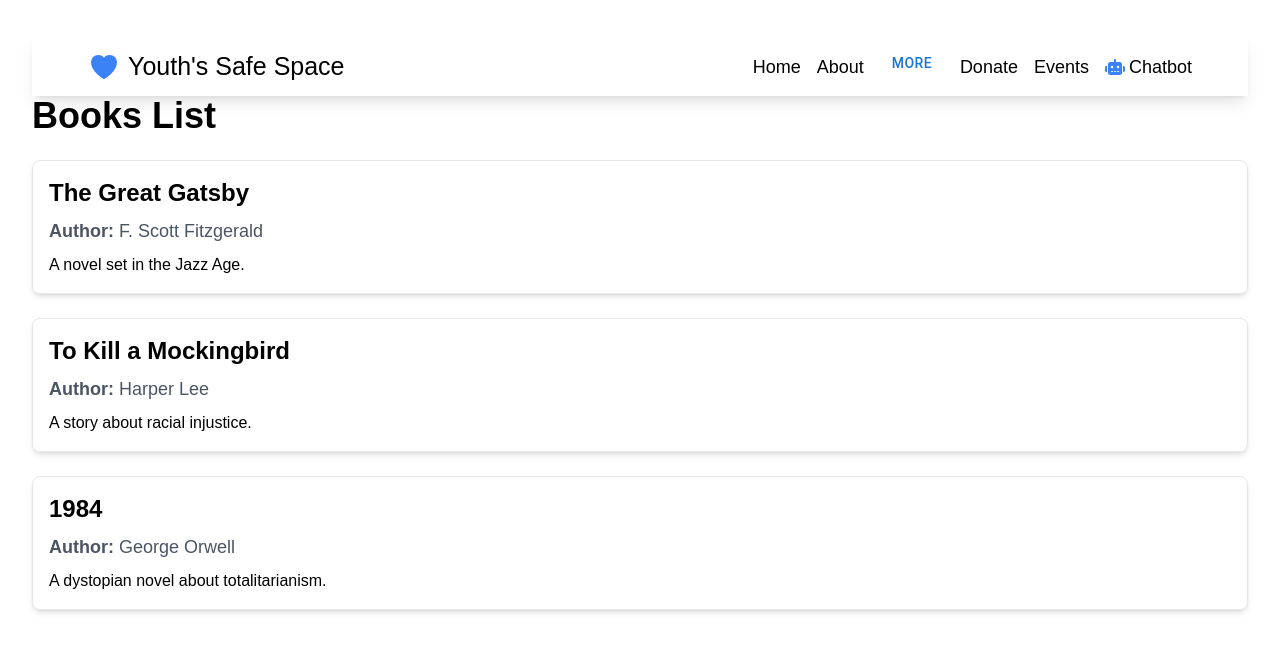
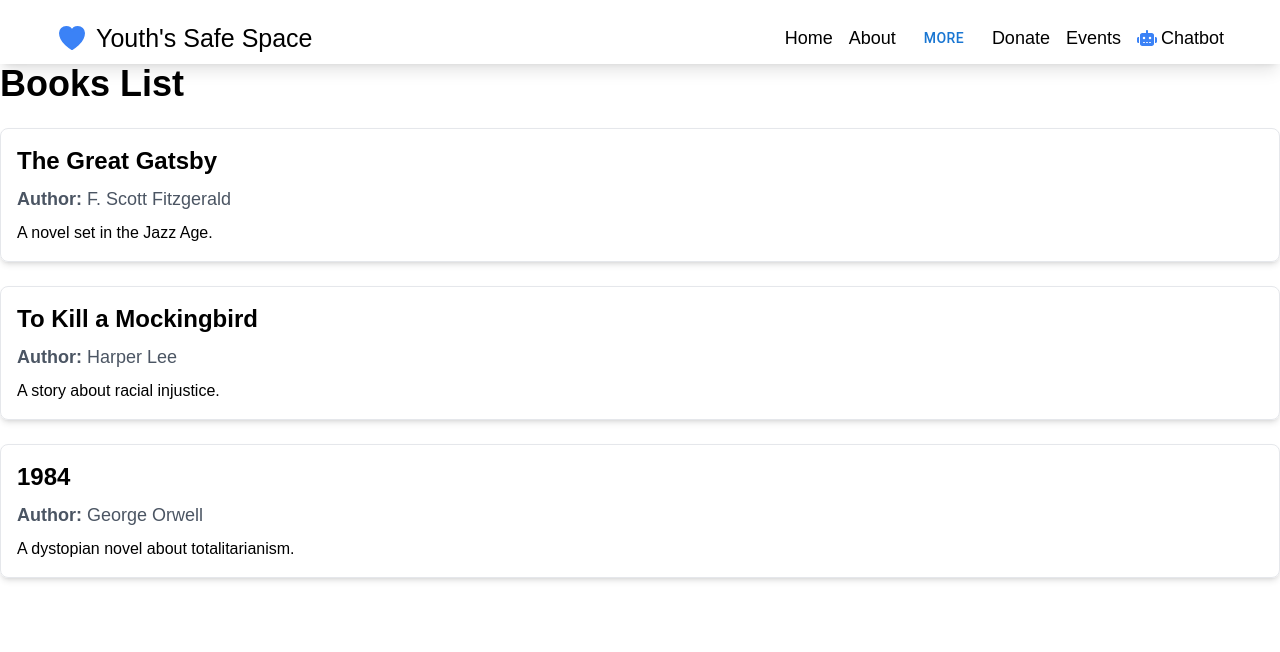
Before and after one commit to Jerryvic911/Justice, a Next.js app: page /Books in a window 1280 px wide. Shown: the top 652 px of the page. Built offline with nearby package versions, Linux system fonts and the light colour scheme.

Commit message:
removed total amount and total amount transfered

```diff
--- a/src/app/Books/[bookId]/page.jsx
+++ b/src/app/Books/[bookId]/page.jsx
@@ -1,28 +1,66 @@
 "use client";
-import { useState } from 'react';
+import { useState } from "react";
 import Navbar from "../../components/Navbar";
-import booksData from '../../../data/books.data.json';
+import booksData from "../../../data/books.data.json";
 
 export default function BookDetails({ params }) {
   const [book] = useState(() => {
     // Gets the book with an ID that matches the one specified in the URL.
-    return booksData.find(book => book.id === Number(params.bookId))
+    return booksData.find((book) => book.id === Number(params.bookId));
   });
 
   return (
-    <main className="p-8 h-fit">
+    <main className="">
       <Navbar />
       <section>
-        <h1 className='mb-6 font-bold text-3xl text-gray-800'>{book.title}</h1>
-        <span className='inline-block mb-6 font-light italic capitalize'>{book.author}</span>
-        <p className='tracking-wider'>{book.description} <br />
-        Lorem ipsum dolor sit amet, consectetur adipiscing elit. Maecenas ac elit quis sapien pharetra eleifend in vitae libero. Nulla et blandit sapien. Etiam cursus tellus velit, id vestibulum ipsum mattis id. Vivamus consequat mi ac ipsum bibendum, vel dignissim ante pharetra. Fusce luctus est consectetur, interdum ipsum et, ultricies nisi. Suspendisse nibh risus, efficitur vel luctus vitae, maximus at elit. Cras accumsan libero in dolor commodo volutpat. In eget neque ut lacus auctor interdum. Donec sit amet mi non magna molestie porttitor. Ut sed augue ac ante tincidunt feugiat. Suspendisse blandit tristique ligula, non tempor ex commodo eget. Aliquam bibendum massa tortor, sed molestie massa consequat et. Donec lacus mauris, lobortis ac fringilla nec, rutrum et lorem. Nam sodales placerat fermentum. Lorem ipsum dolor sit amet, consectetur adipiscing elit. Nunc consequat semper sapien, sit amet aliquet nisi consectetur quis.
-
-Quisque sit amet leo ac velit finibus malesuada vestibulum et diam. Mauris vehicula enim nunc. Vestibulum congue lacinia nunc vitae eleifend. Ut ornare nisl eget quam iaculis facilisis. Vivamus efficitur nunc at velit dapibus, non tempus tortor dictum. Curabitur nisi tortor, tempus at nibh eu, venenatis commodo nisi. Sed sollicitudin dictum justo, eget semper turpis condimentum a. Aenean viverra venenatis tempor. Vivamus id sapien eu ante porttitor condimentum ac eleifend urna.
-
-Quisque non suscipit dui. Sed sit amet aliquet dolor, et facilisis est. Nullam laoreet posuere auctor. Donec nibh eros, luctus ut sapien quis, auctor auctor massa. Phasellus quis justo lacus. Morbi eget vulputate ante. Etiam rutrum nisl purus, eu gravida velit iaculis non. Vestibulum faucibus quis justo vitae condimentum. Pellentesque in fermentum ante, at interdum tortor. Sed malesuada risus nec ligula ornare, non dapibus turpis interdum. Aenean orci purus, consectetur eget mauris ac, porttitor eleifend urna. Sed eget bibendum nisi.
-
-Sed a efficitur mi. Nulla congue ex urna, sit amet dapibus lorem sagittis et. Nullam pulvinar ullamcorper tempor. Praesent auctor elit at bibendum cursus. Aliquam eget feugiat felis. Etiam egestas laoreet arcu in pellentesque. Maecenas condimentum, sapien quis vestibulum efficitur, quam urna sodales tortor, vitae iaculis odio risus nec orci. Maecenas sollicitudin, lacus eu eleifend euismod, erat libero suscipit quam, eget egestas ante risus a tellus. Cras sodales ipsum libero, quis vulputate massa mattis id. Donec iaculis ultricies semper. Vestibulum sit amet enim facilisis, vulputate libero sit amet, cursus massa. Pellentesque et odio sem. Ut varius eros nunc, et rhoncus ante dignissim et. Donec et sapien fringilla, malesuada lacus et, placerat erat.</p>
+        <h1 className="mb-6 font-bold text-3xl text-gray-800">{book.title}</h1>
+        <span className="inline-block mb-6 font-light italic capitalize">
+          {book.author}
+        </span>
+        <p className="tracking-wider">
+          {book.description} <br />
+          Lorem ipsum dolor sit amet, consectetur adipiscing elit. Maecenas ac
+          elit quis sapien pharetra eleifend in vitae libero. Nulla et blandit
+          sapien. Etiam cursus tellus velit, id vestibulum ipsum mattis id.
+          Vivamus consequat mi ac ipsum bibendum, vel dignissim ante pharetra.
+          Fusce luctus est consectetur, interdum ipsum et, ultricies nisi.
+          Suspendisse nibh risus, efficitur vel luctus vitae, maximus at elit.
+          Cras accumsan libero in dolor commodo volutpat. In eget neque ut lacus
+          auctor interdum. Donec sit amet mi non magna molestie porttitor. Ut
+          sed augue ac ante tincidunt feugiat. Suspendisse blandit tristique
+          ligula, non tempor ex commodo eget. Aliquam bibendum massa tortor, sed
+          molestie massa consequat et. Donec lacus mauris, lobortis ac fringilla
+          nec, rutrum et lorem. Nam sodales placerat fermentum. Lorem ipsum
+          dolor sit amet, consectetur adipiscing elit. Nunc consequat semper
+          sapien, sit amet aliquet nisi consectetur quis. Quisque sit amet leo
+          ac velit finibus malesuada vestibulum et diam. Mauris vehicula enim
+          nunc. Vestibulum congue lacinia nunc vitae eleifend. Ut ornare nisl
+          eget quam iaculis facilisis. Vivamus efficitur nunc at velit dapibus,
+          non tempus tortor dictum. Curabitur nisi tortor, tempus at nibh eu,
+          venenatis commodo nisi. Sed sollicitudin dictum justo, eget semper
+          turpis condimentum a. Aenean viverra venenatis tempor. Vivamus id
+          sapien eu ante porttitor condimentum ac eleifend urna. Quisque non
+          suscipit dui. Sed sit amet aliquet dolor, et facilisis est. Nullam
+          laoreet posuere auctor. Donec nibh eros, luctus ut sapien quis, auctor
+          auctor massa. Phasellus quis justo lacus. Morbi eget vulputate ante.
+          Etiam rutrum nisl purus, eu gravida velit iaculis non. Vestibulum
+          faucibus quis justo vitae condimentum. Pellentesque in fermentum ante,
+          at interdum tortor. Sed malesuada risus nec ligula ornare, non dapibus
+          turpis interdum. Aenean orci purus, consectetur eget mauris ac,
+          porttitor eleifend urna. Sed eget bibendum nisi. Sed a efficitur mi.
+          Nulla congue ex urna, sit amet dapibus lorem sagittis et. Nullam
+          pulvinar ullamcorper tempor. Praesent auctor elit at bibendum cursus.
+          Aliquam eget feugiat felis. Etiam egestas laoreet arcu in
+          pellentesque. Maecenas condimentum, sapien quis vestibulum efficitur,
+          quam urna sodales tortor, vitae iaculis odio risus nec orci. Maecenas
+          sollicitudin, lacus eu eleifend euismod, erat libero suscipit quam,
+          eget egestas ante risus a tellus. Cras sodales ipsum libero, quis
+          vulputate massa mattis id. Donec iaculis ultricies semper. Vestibulum
+          sit amet enim facilisis, vulputate libero sit amet, cursus massa.
+          Pellentesque et odio sem. Ut varius eros nunc, et rhoncus ante
+          dignissim et. Donec et sapien fringilla, malesuada lacus et, placerat
+          erat.
+        </p>
       </section>
     </main>
   );
--- a/src/app/Books/page.jsx
+++ b/src/app/Books/page.jsx
@@ -9,7 +9,7 @@ export default function BooksPage() {
   const router = useRouter();
 
   return (
-    <div className="p-8">
+    <div className="">
       <Navbar />
       <h1 className="text-4xl font-bold mb-6">Books List</h1>
       <ul className="space-y-6">
--- a/src/app/Donate/Donation.jsx
+++ b/src/app/Donate/Donation.jsx
@@ -12,8 +12,7 @@ const PaystackButton = dynamic(
 const Donation = () => {
   const publicKey = "pk_test_e66822d2e3553a1dd1143d6dbcb609e62dbab7ac"; // Replace with your actual public key
   const [customAmount, setCustomAmount] = useState("");
-  const [donationCount, setDonationCount] = useState(0);
-  const [totalDonated, setTotalDonated] = useState(0); // Total donated amount
+   // Total donated amount
 
   const handleSuccess = (amount) => {
     alert("Thanks for donation!");
@@ -71,14 +70,7 @@ const Donation = () => {
         ))}
 
         {/* Display the donation count and total donated */}
-        <div className="mt-4 text-center">
-          <p>
-            <strong>Total Donations:</strong> {donationCount}
-          </p>
-          <p>
-            <strong>Total Amount Donated:</strong> NGN {totalDonated}
-          </p>
-        </div>
+
       </div>
     </div>
   );
--- a/src/app/Donate/page.jsx
+++ b/src/app/Donate/page.jsx
@@ -12,8 +12,7 @@ const PaystackButton = dynamic(
 const Donate = () => {
   const publicKey = "pk_test_e66822d2e3553a1dd1143d6dbcb609e62dbab7ac"; // Replace with your actual public key
   const [customAmount, setCustomAmount] = useState("");
-  const [donationCount, setDonationCount] = useState(0);
-  const [totalDonated, setTotalDonated] = useState(0); // Total donated amount
+   // Total donated amount
 
   const handleSuccess = (amount) => {
     alert("Thanks for donation!");
@@ -73,14 +72,7 @@ const Donate = () => {
         ))}
 
         {/* Display the donation count and total donated */}
-        <div className="mt-4 text-center">
-          <p>
-            <strong>Total Donations:</strong> {donationCount}
-          </p>
-          <p>
-            <strong>Total Amount Donated:</strong> NGN {totalDonated}
-          </p>
-        </div>
+
       </div>
     </div>
   );
--- a/src/app/components/Body.jsx
+++ b/src/app/components/Body.jsx
@@ -9,7 +9,7 @@ function Body() {
   return (
     <div>
       <div className="bg-[#f4fcfe] min-h-screen">
-        <div>
+        <div className=" sticky">
           <Navbar />
         </div>
 
--- a/src/app/components/Navbar.jsx
+++ b/src/app/components/Navbar.jsx
@@ -32,7 +32,7 @@ function Navbar() {
   return (
     <div>
       {/* Navbar Section */}
-      <div className="pt-2 pb-3 top-0 w-full h-[4rem] bg-white shadow-lg">
+      <div className="pt-2 pb-3 top-0 w-full h-[4rem] bg-white shadow-lg sticky">
         <header className="flex justify-between items-center px-6 md:px-[7vh] py-2">
           {/* Left section: Logo */}
           <div className="flex items-center gap-2">
@@ -97,7 +97,7 @@ function Navbar() {
                   About
                 </Link>
               </li>
-              <li>
+              <li className="pt-2 hover:underline">
                 <BasicMenu />
               </li>
               <li>
```
